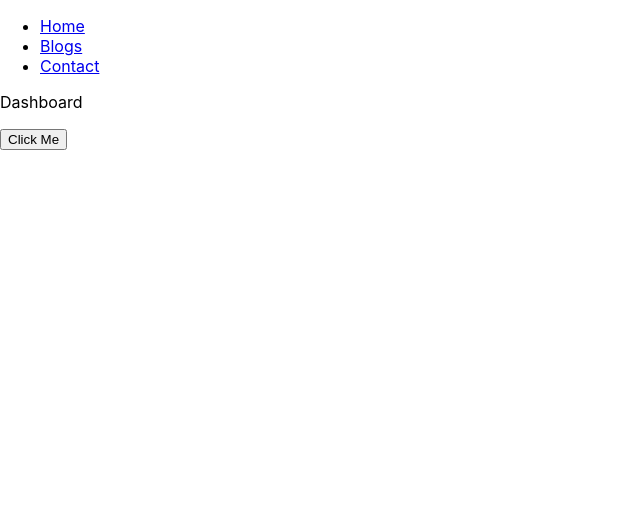
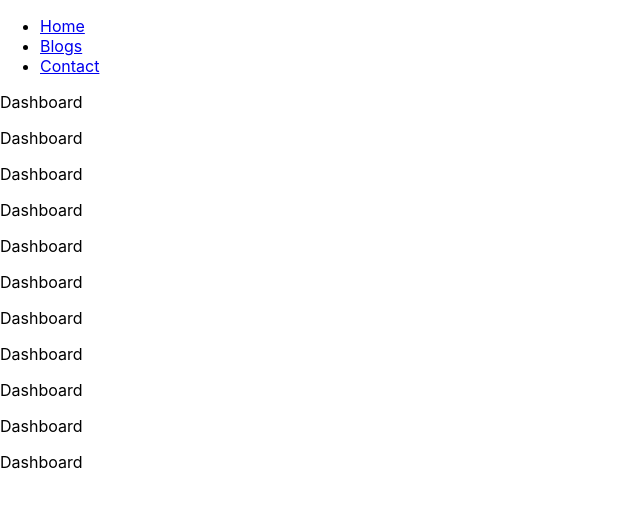
Before and after one commit to jdemo3/Demo, a React (Create React App) app: page / in a window 1280 px wide. Shown: the top 508 px of the page, without its empty margins (0-640 px from the left). Built offline with nearby package versions, Linux system fonts and the light colour scheme.

Commit message:
6th commit

```diff
--- a/src/components/blogs.js
+++ b/src/components/blogs.js
@@ -2,9 +2,9 @@ import { useEffect } from "react";
 import ReactGA from 'react-ga';
 
 const Blogs = () => {
-    useEffect(() => {
-        ReactGA.pageview("Blogs");
-    },[]);
+    // useEffect(() => {
+    //     ReactGA.pageview("Blogs");
+    // },[]);
     return <h1>Blog Articles</h1>;
   };
 
--- a/src/components/contact.js
+++ b/src/components/contact.js
@@ -2,9 +2,9 @@ import { useEffect } from "react";
 import ReactGA from 'react-ga';
 
 const Contact = () => {
-    useEffect(() => {
-        ReactGA.pageview("Contact");
-    },[]);
+    // useEffect(() => {
+    //     ReactGA.pageview("Contact");
+    // },[]);
     return <h1>Contact Me</h1>;
   };
 
--- a/src/components/dashboard.js
+++ b/src/components/dashboard.js
@@ -1,26 +1,31 @@
 
 import ReactGA from 'react-ga';
+import { useEffect } from "react";
 
-function Dashboard() {
-    // useEffect(() => {
-    //     ReactGA.pageview("Dashboard");
-    // },[]);
+  const Dashboard = () => {
 
-    const click = () => {
-        alert("here");
+    useEffect(() => {
         ReactGA.event({
              category: "click",
              action: "clickAction",
              label: "user Clicked on button"
          });
+     },[]);
 
-    };
+
     return (
         <div>
         <p>Dashboard</p>
-       <button onClick={click} type="submit">
-            Click Me
-       </button>
+        <p>Dashboard</p>
+        <p>Dashboard</p>
+        <p>Dashboard</p>
+        <p>Dashboard</p>
+        <p>Dashboard</p>
+        <p>Dashboard</p>
+        <p>Dashboard</p>
+        <p>Dashboard</p>
+        <p>Dashboard</p>
+        <p>Dashboard</p>
        </div>
     );
   };
--- a/src/components/layout.js
+++ b/src/components/layout.js
@@ -3,9 +3,9 @@ import { useEffect } from "react";
 import ReactGA from 'react-ga';
 
 const Layout = () => {
-    useEffect(() => {
-        ReactGA.pageview("Layout");
-    },[]);
+    // useEffect(() => {
+    //     ReactGA.pageview("Layout");
+    // },[]);
   return (
     <>
       <nav>
```
Lines whose indentation alone changed are shown as unchanged.
